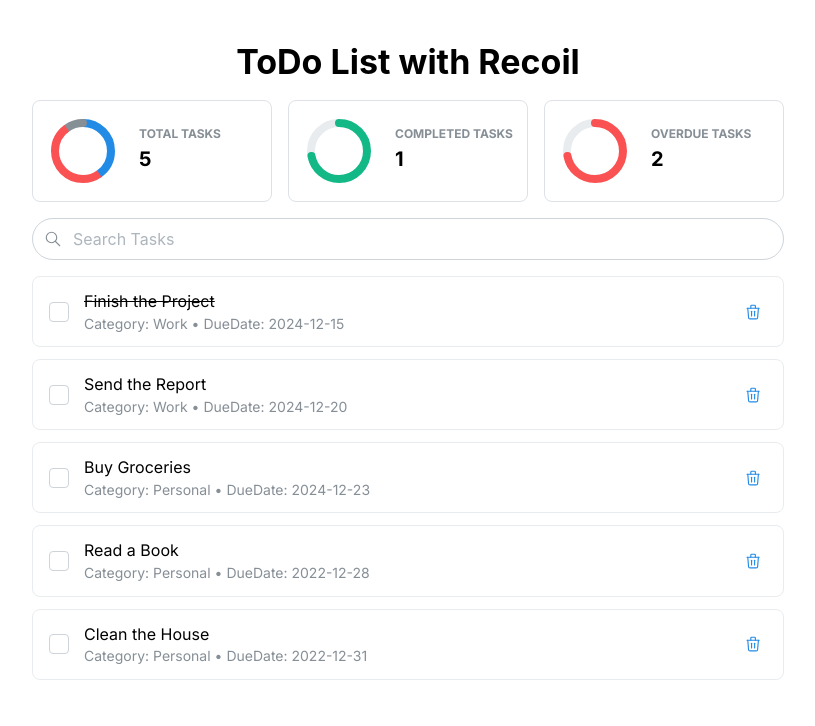
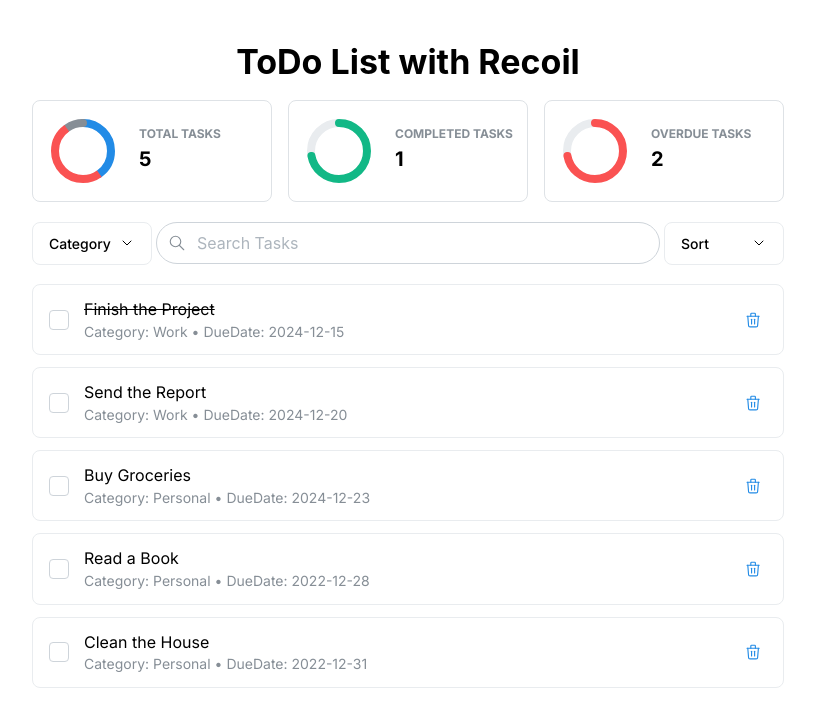
Before and after one commit to nk18chi/recoil-vs-redux-toolkit, a Next.js app in the folder packages/frontend/: page / in a window 1280 px wide. Shown: the top 726 px of the page, without its empty margins (232-1047 px from the left). Built offline with nearby package versions, Linux system fonts and the light colour scheme.

Commit message:
feat(Page): add catergory/search input/sort component

```diff
--- a/packages/frontend/app/page.tsx
+++ b/packages/frontend/app/page.tsx
@@ -1,8 +1,10 @@
 import React from 'react';
 import ToDoList from '@/components/ToDoList/ToDoList';
-import { Stack, Title } from '@mantine/core';
+import { Flex, Stack, Title } from '@mantine/core';
 import ToDoStats from '@/components/ToDoStats/ToDoStats';
 import ToDoSearchInput from '@/components/ToDoSearchInput/ToDoSearchInput';
+import ToDoCategoryFilter from '@/components/ToDoCategoryFilter/ToDoCategoryFilter';
+import ToDoSort from '@/components/ToDoSort/ToDoSort';
 
 function RecoilPage() {
   return (
@@ -15,7 +17,11 @@ function RecoilPage() {
     >
       <Title className="text-center">ToDo List with Recoil</Title>
       <ToDoStats />
-      <ToDoSearchInput />
+      <Flex mih={50} gap="4" justify="stretch" align="center" direction="row" wrap="wrap">
+        <ToDoCategoryFilter />
+        <ToDoSearchInput className="flex-1" />
+        <ToDoSort />
+      </Flex>
       <ToDoList />
     </Stack>
   );
```
